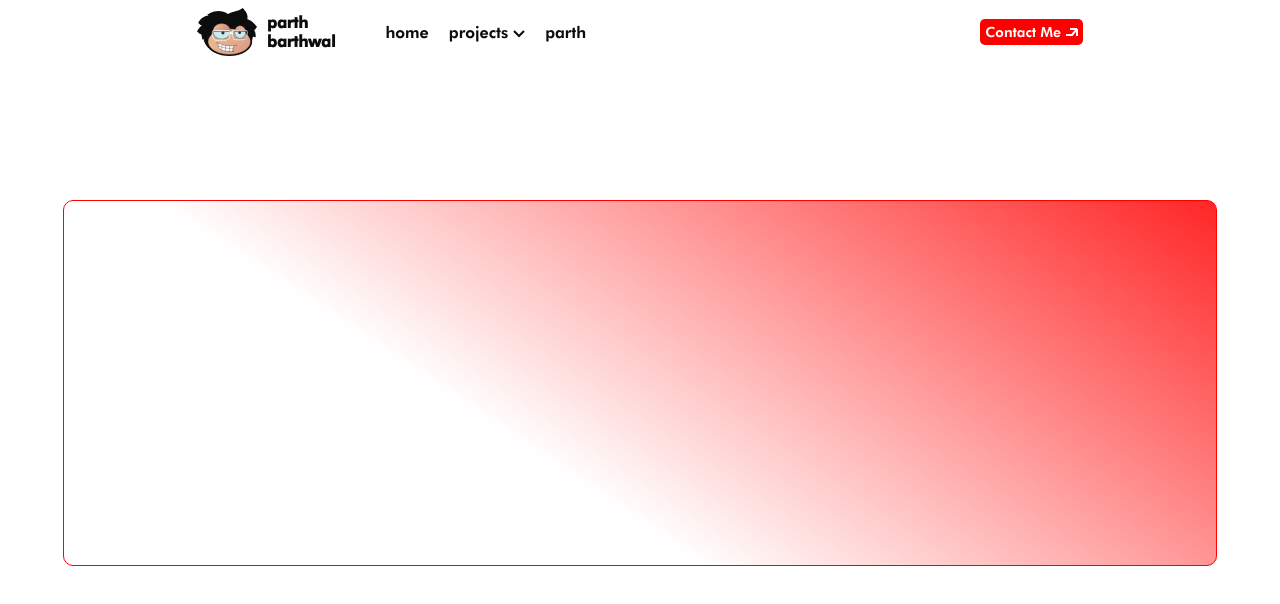
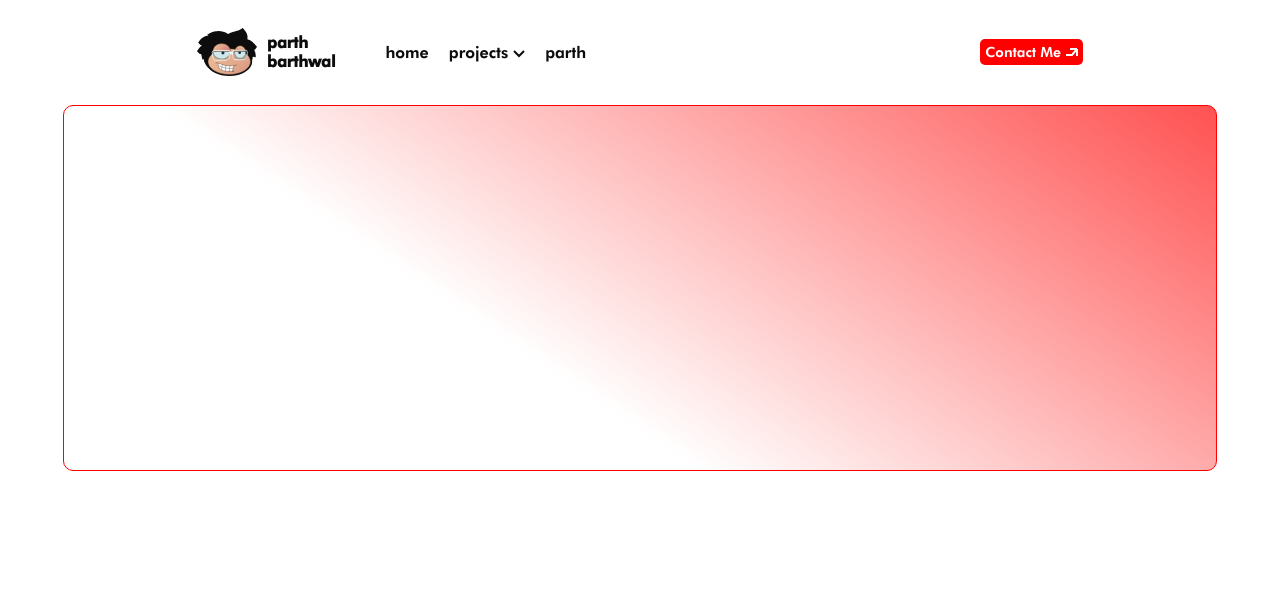
Before and after one commit to parthwal/pzrth.in, a React (Create React App) app: page / in a window 1280 px wide. Shown: the top 604 px of the page. Built offline with nearby package versions, Linux system fonts and the light colour scheme.

Commit message:
mobile-proj

```diff
--- a/src/App.css
+++ b/src/App.css
@@ -50,7 +50,7 @@ nav{
   justify-content: space-around;
   align-items: center;
   background-color: rgba(255, 255, 255, 0.8);
-
+  margin-top: 20px;
 }
 
 .name{
@@ -158,7 +158,7 @@ h1{
   width:20vw;
   min-width: 400px;
   aspect-ratio: 16/9;
-  background: linear-gradient(213.67deg, #FF0000 -11%, rgba(217, 217, 217, 0) 62.66%);
+  background: linear-gradient(213.67deg, rgba(255,0,0,0.8) -11%, rgba(217, 217, 217, 0) 62.66%);
   border-color: #FF0000;
   border: 10px;
   border-radius: 10px;
@@ -171,14 +171,14 @@ h1{
   z-index:-1;
   max-width: 1400px;
   /* min-width: 760px; */
-  background: linear-gradient(213.67deg, #FF0000 -11%, rgba(217, 217, 217, 0) 62.66%);
+  background: linear-gradient(213.67deg, rgba(255,0,0,0.8) -11%, rgba(217, 217, 217, 0) 62.66%);
   border: 1px solid rgba(255, 0, 0, 1);
   margin-top: 100px;
   border-radius: 10px;
 }
 
 .contentBoxes{
-  margin-top: 100px;
+  margin-top: 5px;
 }
 
 @media (max-width: 768px) {
```
